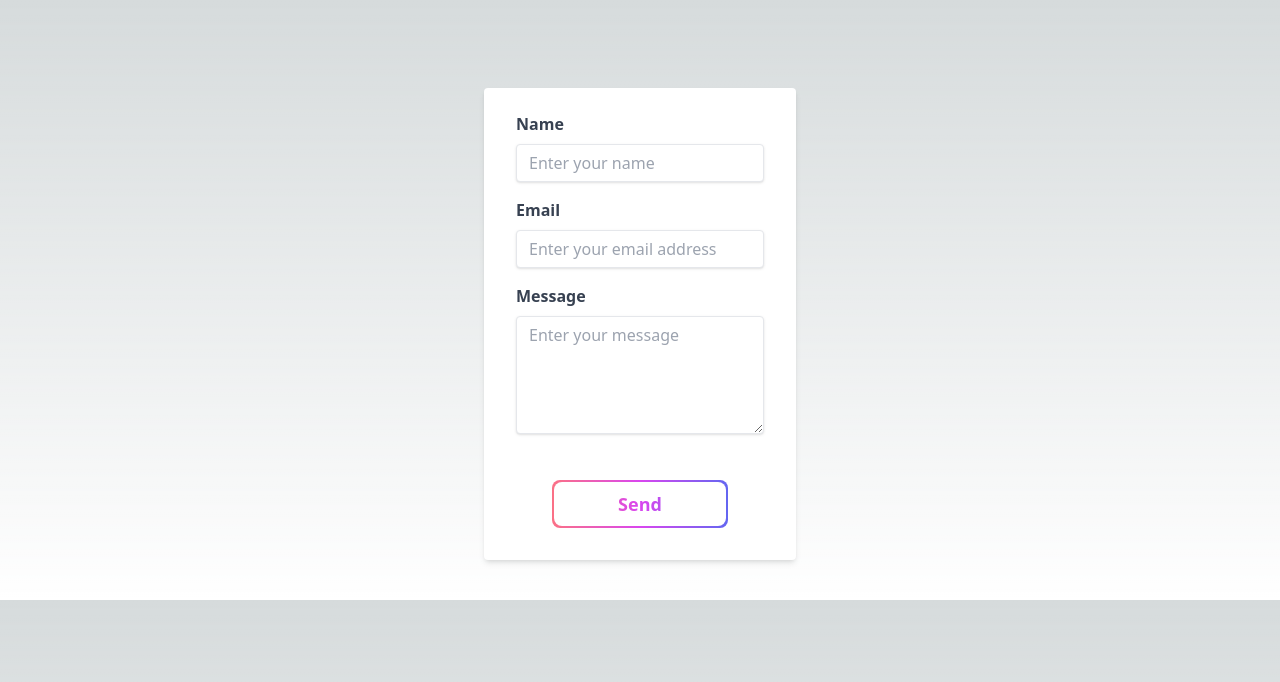
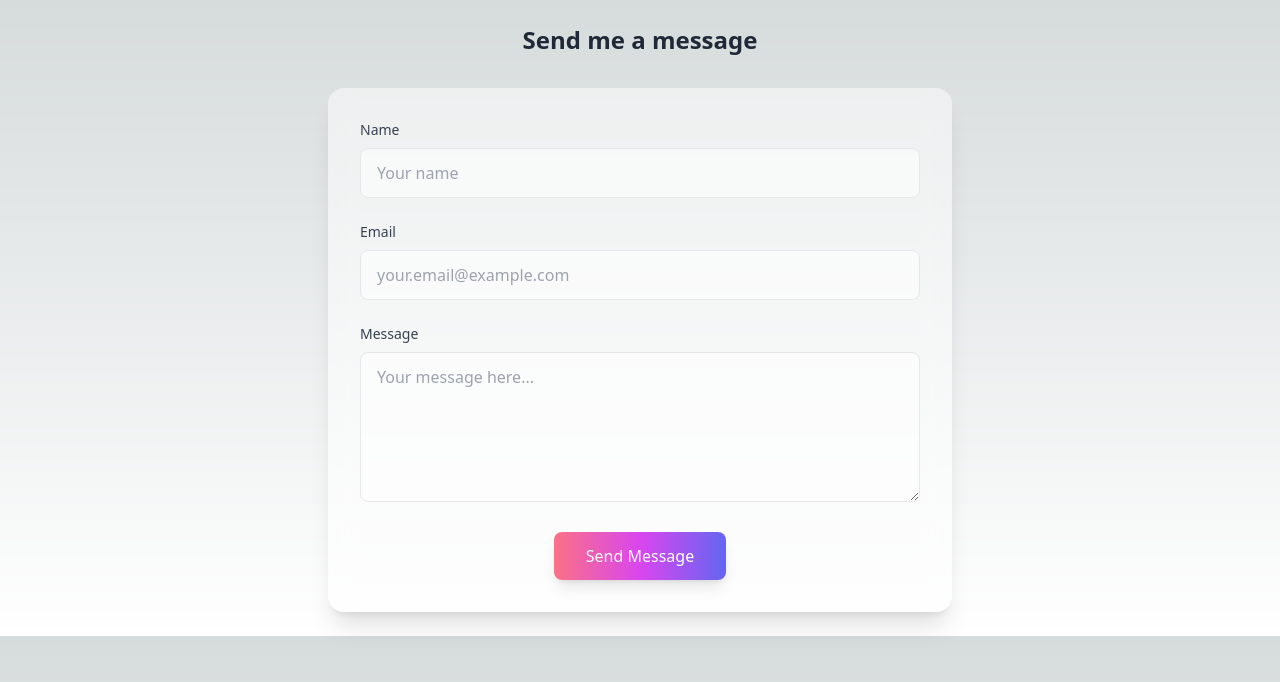
Before and after one commit to yatharthk2/odyssey, a Next.js app in the folder frontend/: page /components/ContactForm in a window 1280 px wide. Shown: the top 682 px of the page. Built offline with nearby package versions, Linux system fonts and the light colour scheme.

Commit message:
final Ui change

```diff
--- a/frontend/pages/components/ContactForm.tsx
+++ b/frontend/pages/components/ContactForm.tsx
@@ -13,7 +13,7 @@
   return (
     <div className="w-full max-w-2xl mx-auto p-6">
       {state.succeeded ? (
-        <div className="text-center p-8 bg-gradient-to-r from-rose-400/10 via-fuchsia-500/10 to-indigo-500/10 rounded-2xl border border-gray-200 dark:border-gray-700">
+        <div className="text-center p-8 bg-gradient-to-r from-rose-400/10 via-fuchsia-500/10 to-indigo-500/10 rounded-2xl border border-gray-200 dark:border-gray-700 animate-scale-in">
           <div className="mb-4">
             <svg className="w-16 h-16 mx-auto text-green-500" fill="none" stroke="currentColor" viewBox="0 0 24 24">
               <path strokeLinecap="round" strokeLinejoin="round" strokeWidth={2} d="M9 12l2 2 4-4m6 2a9 9 0 11-18 0 9 9 0 0118 0z" />
@@ -27,71 +27,90 @@
           </p>
         </div>
       ) : (
-        <div className="w-full sm:w-full md:w-3/4 lg:w-1/2 mt-16 mx-auto">
+        <div className="relative">
+          <h2 className="text-2xl font-bold text-center mb-8 text-gray-800 dark:text-gray-200">
+            Send me a message
+          </h2>
+
           <form
             onSubmit={handleSubmit}
             action={`https://formspree.io/f/${contact.formId}`}
             method="post"
-            className="bg-white dark:bg-gray-800 shadow-md rounded px-8 pt-6 pb-8 mb-4 dark:shadow-gray-900"
+            className="relative bg-white/50 dark:bg-gray-800/50 backdrop-blur-md shadow-xl rounded-2xl px-8 pt-8 pb-8"
           >
-            <div className="mb-4">
-              <label className="block text-gray-700 dark:text-gray-300 font-bold mb-2" htmlFor="name">
+            <div className="mb-6 group">
+              <label className="block text-gray-700 dark:text-gray-300 font-medium text-sm mb-2 transition-colors duration-200" htmlFor="name">
                 Name
               </label>
               <input
-                className="shadow appearance-none border rounded w-full py-2 px-3 text-gray-700 dark:text-gray-300 dark:bg-gray-700 leading-tight focus:outline-none focus:shadow-outline"
+                className="w-full px-4 py-3 rounded-lg border border-gray-200 dark:border-gray-600 bg-white/50 dark:bg-gray-700/50
+                         focus:ring-2 focus:ring-indigo-500 focus:border-transparent transition-all duration-300
+                         text-gray-800 dark:text-gray-200 placeholder-gray-400 dark:placeholder-gray-500"
                 id="name"
                 type="text"
                 name="name"
-                placeholder="Enter your name"
+                placeholder="Your name"
                 value={name}
                 onChange={(event) => setName(event.target.value)}
               />
             </div>
-            <div className="mb-4">
-              <label className="block text-gray-700 dark:text-gray-300 font-bold mb-2" htmlFor="email">
+
+            <div className="mb-6 group">
+              <label className="block text-gray-700 dark:text-gray-300 font-medium text-sm mb-2 transition-colors duration-200" htmlFor="email">
                 Email
               </label>
               <input
-                className="shadow appearance-none border rounded w-full py-2 px-3 text-gray-700 dark:text-gray-300 dark:bg-gray-700 leading-tight focus:outline-none focus:shadow-outline"
+                className="w-full px-4 py-3 rounded-lg border border-gray-200 dark:border-gray-600 bg-white/50 dark:bg-gray-700/50
+                         focus:ring-2 focus:ring-indigo-500 focus:border-transparent transition-all duration-300
+                         text-gray-800 dark:text-gray-200 placeholder-gray-400 dark:placeholder-gray-500"
                 id="email"
                 type="email"
                 name="email"
-                placeholder="Enter your email address"
+                placeholder="your.email@example.com"
                 value={email}
                 onChange={(event) => setEmail(event.target.value)}
               />
             </div>
-            <div className="mb-4">
-              <label className="block text-gray-700 dark:text-gray-300 font-bold mb-2" htmlFor="message">
+
+            <div className="mb-6 group">
+              <label className="block text-gray-700 dark:text-gray-300 font-medium text-sm mb-2 transition-colors duration-200" htmlFor="message">
                 Message
               </label>
               <textarea
-                className="shadow appearance-none border rounded w-full py-2 px-3 text-gray-700 dark:text-gray-300 dark:bg-gray-700 leading-tight focus:outline-none focus:shadow-outline"
+                className="w-full px-4 py-3 rounded-lg border border-gray-200 dark:border-gray-600 bg-white/50 dark:bg-gray-700/50
+                         focus:ring-2 focus:ring-indigo-500 focus:border-transparent transition-all duration-300
+                         text-gray-800 dark:text-gray-200 placeholder-gray-400 dark:placeholder-gray-500 min-h-[150px] resize-y"
                 id="message"
                 name="message"
-                rows={5}
-                placeholder="Enter your message"
+                placeholder="Your message here..."
                 value={message}
                 onChange={(event) => setMessage(event.target.value)}
               />
-              <ValidationError
-                prefix="Message"
-                field="message"
-                errors={state.errors}
-              />
+              <ValidationError prefix="Message" field="message" errors={state.errors} />
             </div>
+
             <div className="flex items-center justify-center">
               <button
                 type="submit"
                 disabled={state.submitting}
-                className="text-lg font-bold p-0.5 mt-6 w-44 bg-gradient-to-r from-rose-400 via-fuchsia-500 to-indigo-500 rounded-lg"
+                className="w-full sm:w-auto px-8 py-3 bg-gradient-to-r from-rose-400 via-fuchsia-500 to-indigo-500
+                         text-white font-medium rounded-lg shadow-lg hover:shadow-xl
+                         transition-all duration-300 hover:scale-[1.02] active:scale-[0.98]
+                         disabled:opacity-50 disabled:cursor-not-allowed"
               >
-                <div className="bg-white dark:bg-gray-800 rounded-lg">
-                  <span className="block p-2 font-semibold bg-gradient-to-r from-rose-400 via-fuchsia-500 to-indigo-500 bg-clip-text text-transparent">
-                    {state.submitting ? "Sending..." : "Send"}
-                  </span>
-                </div>
+                <span className="relative inline-flex items-center">
+                  {state.submitting ? (
+                    <>
+                      <svg className="animate-spin -ml-1 mr-3 h-5 w-5 text-white" xmlns="http://www.w3.org/2000/svg" fill="none" viewBox="0 0 24 24">
+                        <circle className="opacity-25" cx="12" cy="12" r="10" stroke="currentColor" strokeWidth="4"></circle>
+                        <path className="opacity-75" fill="currentColor" d="M4 12a8 8 0 018-8V0C5.373 0 0 5.373 0 12h4zm2 5.291A7.962 7.962 0 014 12H0c0 3.042 1.135 5.824 3 7.938l3-2.647z"></path>
+                      </svg>
+                      Sending...
+                    </>
+                  ) : (
+                    "Send Message"
+                  )}
+                </span>
               </button>
             </div>
           </form>
--- a/frontend/styles/globals.css
+++ b/frontend/styles/globals.css
@@ -30,6 +30,36 @@
   }
 }
 
+@keyframes fade-in {
+  from {
+    opacity: 0;
+    transform: translateY(20px);
+  }
+  to {
+    opacity: 1;
+    transform: translateY(0);
+  }
+}
+
+@keyframes scale-in {
+  from {
+    opacity: 0;
+    transform: scale(0.95);
+  }
+  to {
+    opacity: 1;
+    transform: scale(1);
+  }
+}
+
+.animate-fade-in {
+  animation: fade-in 0.5s ease-out;
+}
+
+.animate-scale-in {
+  animation: scale-in 0.3s ease-out;
+}
+
 body {
   color: rgb(var(--foreground-rgb));
   background: linear-gradient(
```
